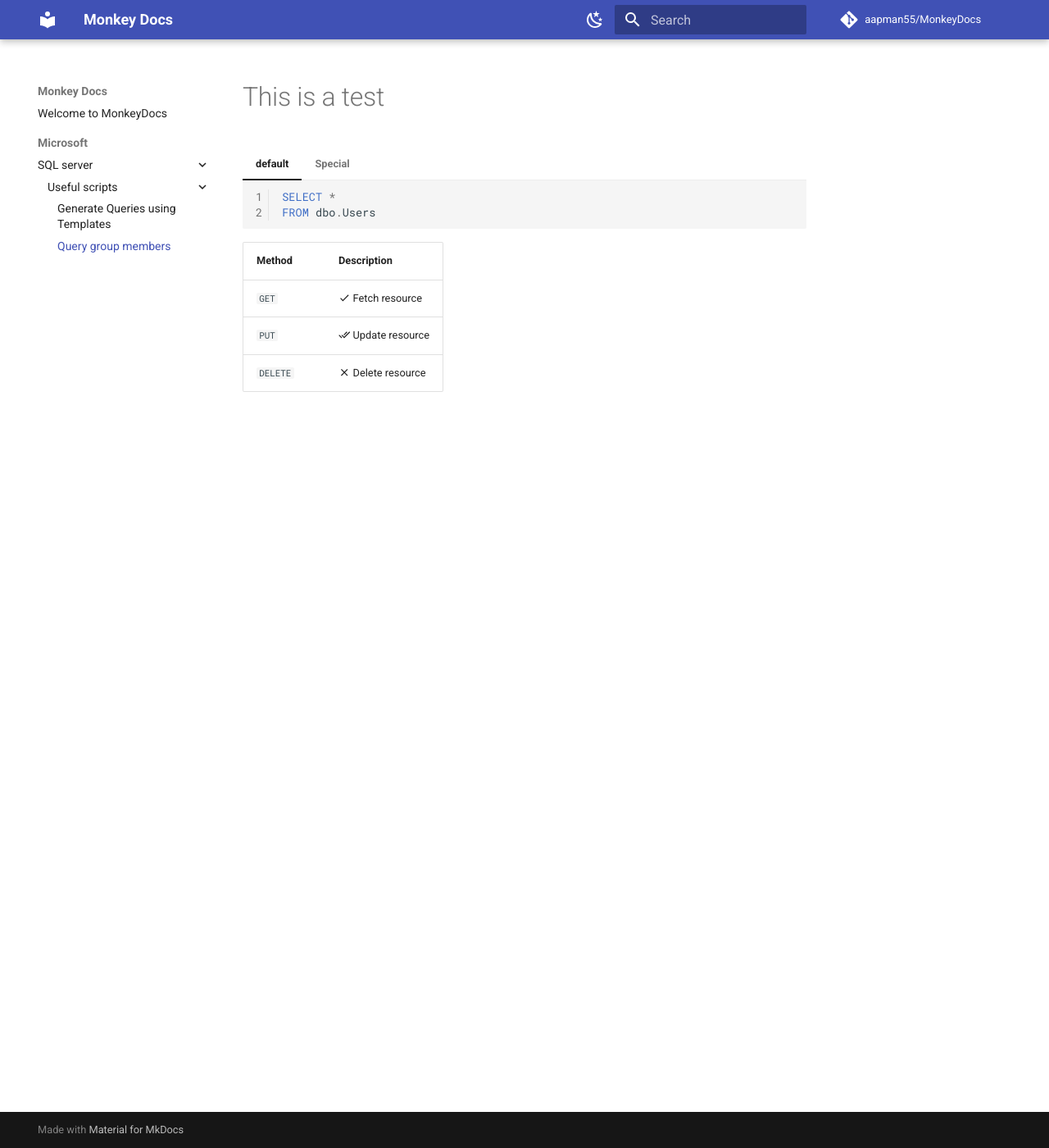
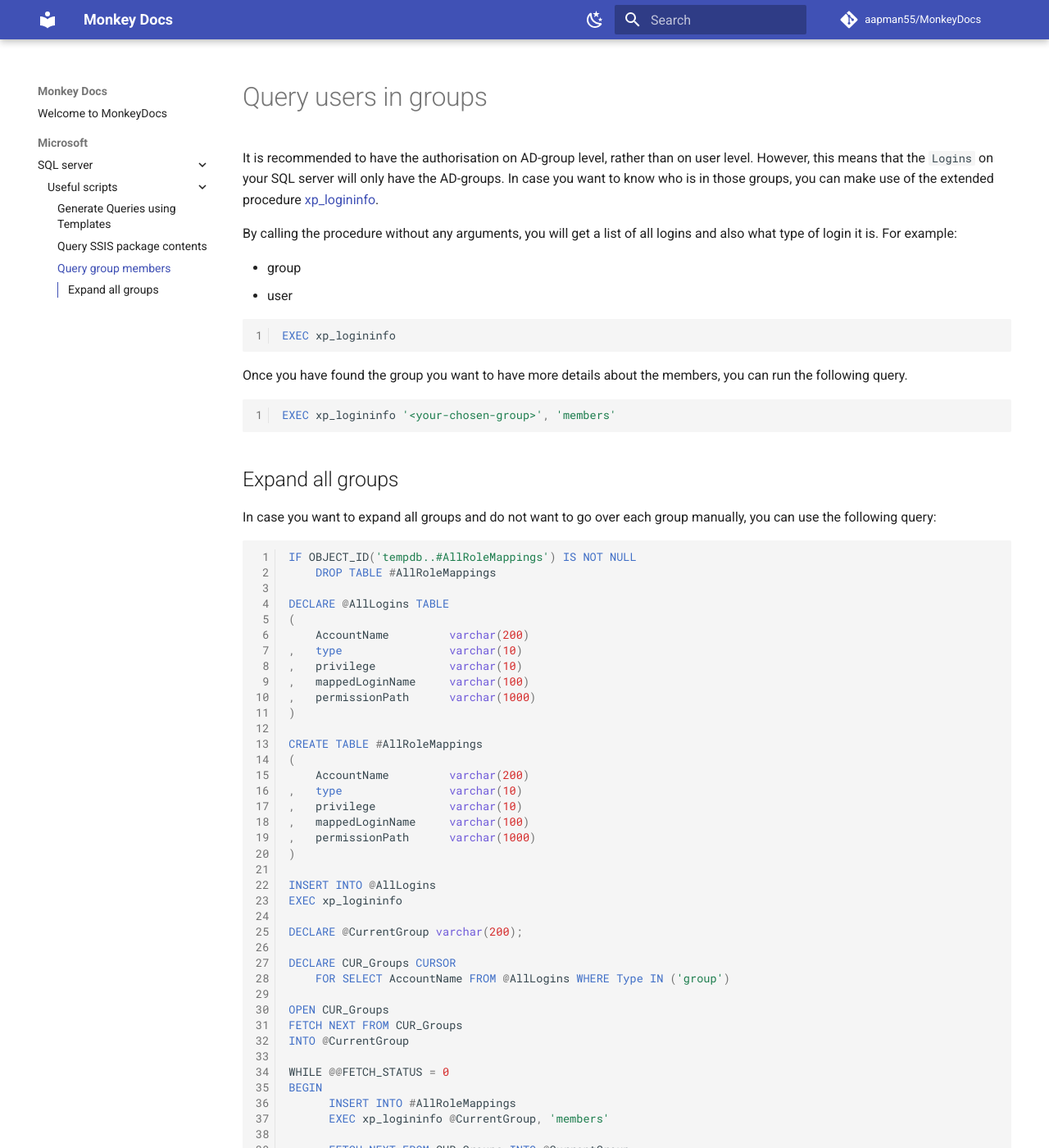
Before and after one commit to aapman55/MonkeyDocs, an MkDocs documentation site: the page built from docs/Microsoft/SQL_server/useful_scripts/GroupMembersQuery.md, in a window 1280 px wide and 1400 px high. Shown: the whole window at 82% size. Built offline with MkDocs 1.6.1 and Material for MkDocs 9.7.7, drawn with Linux system fonts in a browser that asks for light colours; comment, search, counter and statistics services are not loaded; some of the changed text lies outside the part shown.

Commit message:
Add Query SSIS and Query Groups

````diff
--- a/docs/Microsoft/SQL_server/useful_scripts/GroupMembersQuery.md
+++ b/docs/Microsoft/SQL_server/useful_scripts/GroupMembersQuery.md
@@ -1,19 +1,76 @@
-# This is a test
+# Query users in groups
+It is recommended to have the authorisation on AD-group level, rather than on user level. However, this means that
+the `Logins` on your SQL server will only have the AD-groups. In case you want to know who is in those groups,
+you can make use of the extended procedure
+[xp_logininfo]( https://docs.microsoft.com/en-us/sql/relational-databases/system-stored-procedures/xp-logininfo-transact-sql).
 
-=== "default"
-    ``` SQL linenums="1"
-    SELECT *
-    FROM dbo.Users
-    ```
-=== "Special"
-    ``` SQL linenums="1"
-    SELECT *
-    FROM dbo.Users
-    -- You are special
-    ```
+By calling the procedure without any arguments, you will get a list of all logins and also what type of
+login it is. For example:
 
-| Method      | Description                          |
-| :---------- | :----------------------------------- |
-| `GET`       | :material-check:     Fetch resource  |
-| `PUT`       | :material-check-all: Update resource |
-| `DELETE`    | :material-close:     Delete resource |
+* group
+* user
+
+
+``` SQL linenums="1"
+EXEC xp_logininfo
+```
+
+Once you have found the group you want to have more details about the members, you can run the
+following query.
+
+``` SQL linenums="1"
+EXEC xp_logininfo '<your-chosen-group>', 'members'
+```
+
+## Expand all groups
+In case you want to expand all groups and do not want to go over each group manually, you can
+use the following query:
+
+``` SQL linenums="1"
+IF OBJECT_ID('tempdb..#AllRoleMappings') IS NOT NULL
+	DROP TABLE #AllRoleMappings
+
+DECLARE @AllLogins TABLE
+(
+	AccountName			varchar(200)
+,	type				varchar(10)
+,	privilege			varchar(10)
+,	mappedLoginName		varchar(100)
+,	permissionPath		varchar(1000)
+)
+
+CREATE TABLE #AllRoleMappings
+(
+	AccountName			varchar(200)
+,	type				varchar(10)
+,	privilege			varchar(10)
+,	mappedLoginName		varchar(100)
+,	permissionPath		varchar(1000)
+)
+
+INSERT INTO @AllLogins
+EXEC xp_logininfo
+
+DECLARE @CurrentGroup varchar(200);
+
+DECLARE CUR_Groups CURSOR
+    FOR SELECT AccountName FROM @AllLogins WHERE Type IN ('group')
+
+OPEN CUR_Groups
+FETCH NEXT FROM CUR_Groups
+INTO @CurrentGroup
+
+WHILE @@FETCH_STATUS = 0
+BEGIN
+      INSERT INTO #AllRoleMappings
+	  EXEC xp_logininfo @CurrentGroup, 'members'
+
+      FETCH NEXT FROM CUR_Groups INTO @CurrentGroup
+END
+
+CLOSE CUR_Groups
+DEALLOCATE CUR_Groups
+
+SELECT *
+FROM #AllRoleMappings
+```
--- a/mkdocs.yml
+++ b/mkdocs.yml
@@ -19,6 +19,7 @@ theme:
     - search.highlight
     - search.share
     - search.suggest
+    - toc.integrate
   palette:
     - media: "(prefers-color-scheme: light)"
       scheme: default
@@ -73,4 +74,5 @@ nav:
       - SQL server:
         - Useful scripts:
           - Generate Queries using Templates: Microsoft/SQL_server/useful_scripts/GenerateTemplatedQueries.md
+          - Query SSIS package contents: Microsoft/SQL_server/useful_scripts/QuerySSISPackages.md
           - Query group members: Microsoft/SQL_server/useful_scripts/GroupMembersQuery.md
````
Also changed, not shown: docs/Microsoft/SQL_server/useful_scripts/QuerySSISPackages.md (added, +33 -0 lines).
